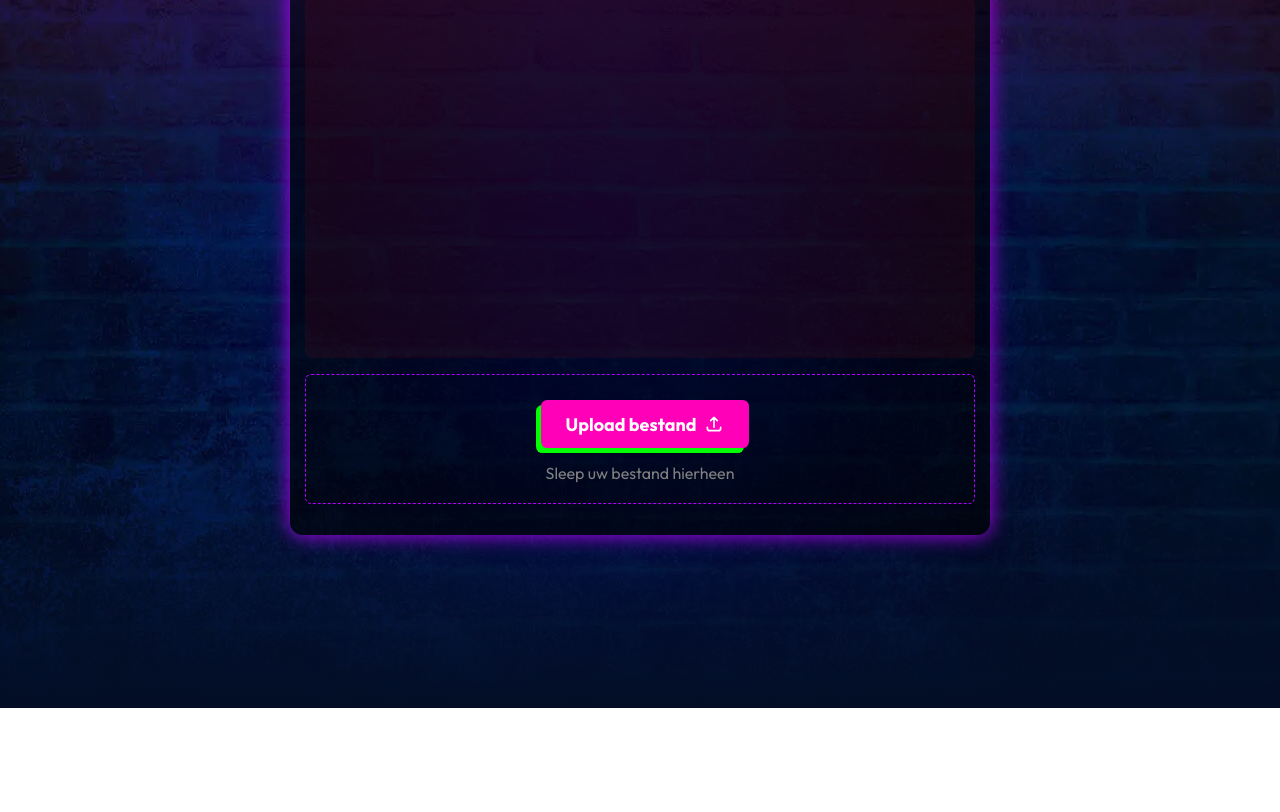
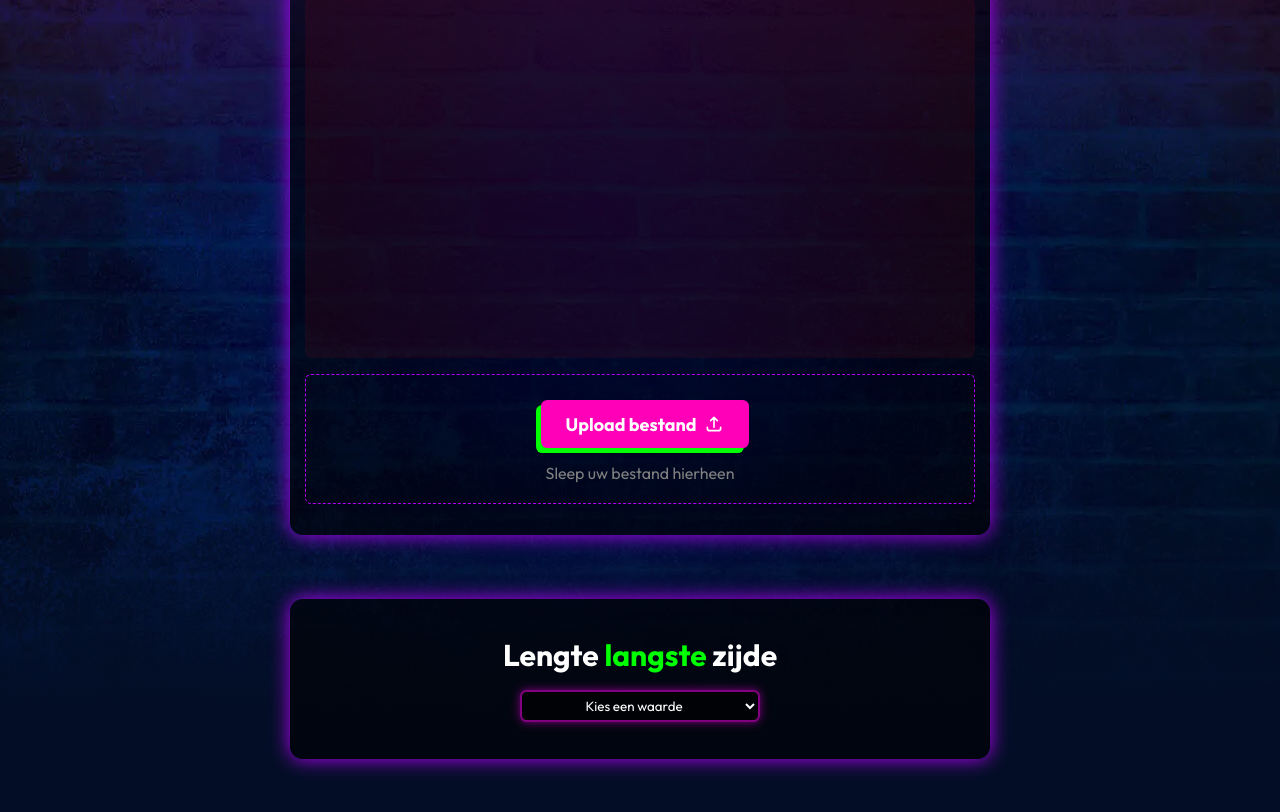
Before and after one commit to 0xRomRom/LedsGoNeonForm, a React (Create React App) app in the folder ledsgoneonform/: page / in a window 1280 px wide. Shown: the part 292-1104 px from the top of the page. Before the commit the page ends 1000 px from the top, so only its background shows below. Built offline with nearby package versions, Linux system fonts and the light colour scheme.

Commit message:
Longest row calculation done

```diff
--- a/ledsgoneonform/src/App.js
+++ b/ledsgoneonform/src/App.js
@@ -4,6 +4,7 @@ import UploadModal from "./components/UploadModal/UploadModal";
 import { useState } from "react";
 import ImageEditor from "./components/ImageEditor/ImageEditor";
 import RequestCalculation from "./components/RequestCalculation/RequestCalculation";
+import LongestRow from "./components/LongestRow/LongestRow";
 
 const App = () => {
   const [isDraggingOver, setIsDraggingOver] = useState(false);
@@ -79,6 +80,7 @@ const App = () => {
               setAspectRatio={setAspectRatio}
             />
           )}
+          <LongestRow />
         </main>
       </div>
     </div>
--- /dev/null
+++ b/ledsgoneonform/src/components/LongestRow/LongestRow.jsx
@@ -0,0 +1,46 @@
+import React, { useState } from "react";
+import stl from "./LongestRow.module.css";
+
+const LongestRow = () => {
+  // State to manage the selected value
+  const [selectedValue, setSelectedValue] = useState("");
+
+  // Function to handle select value change
+  const handleSelectChange = (event) => {
+    setSelectedValue(event.target.value);
+  };
+
+  return (
+    <div className={stl.longestRow}>
+      <h3 className={stl.hero}>
+        Lengte <span className={stl.green}>langste</span> zijde
+      </h3>
+      <select
+        className={stl.longestSelect}
+        value={selectedValue}
+        onChange={handleSelectChange}
+      >
+        <option value="" disabled>
+          Kies een waarde
+        </option>
+        <option value="60cm">60cm</option>
+        <option value="70cm">70cm</option>
+        <option value="80cm">80cm</option>
+        <option value="90cm">90cm</option>
+        <option value="100cm">100cm</option>
+        <option value="120cm">120cm</option>
+        <option value="140cm">140cm</option>
+        <option value="160cm">160cm</option>
+        <option value="180cm">180cm</option>
+        <option value="200cm">200cm</option>
+        <option value="220cm">220cm</option>
+        <option value="240cm">240cm</option>
+        <option value="" disabled>
+          Groter? Geef aan bij opmerkingen
+        </option>
+      </select>
+    </div>
+  );
+};
+
+export default LongestRow;
--- /dev/null
+++ b/ledsgoneonform/src/components/LongestRow/LongestRow.module.css
@@ -0,0 +1,46 @@
+.longestRow {
+  background-color: rgba(0, 0, 0, 0.6);
+  width: 700px;
+  margin-top: 4rem;
+  height: 10rem;
+  border-radius: 0.8rem;
+  padding: 15px;
+  box-shadow: 0px 0px 20px var(--purple);
+  position: relative;
+  display: flex;
+  flex-direction: column;
+  justify-content: center;
+  align-items: center;
+  gap: 0.5rem;
+  z-index: 20;
+}
+
+.hero {
+  color: white;
+  font-size: 30px;
+  user-select: none;
+}
+
+.longestSelect {
+  outline: none;
+  width: 15rem;
+  height: 2rem;
+  border-radius: 0.4rem;
+  margin-top: 0.5rem;
+  background-color: transparent;
+  color: white;
+  background-color: rgba(0, 0, 0, 0.6);
+  text-align: center;
+  border: 2px solid purple;
+  outline: none;
+  box-shadow: 0px 0px 10px purple;
+}
+
+.longestSelect option {
+  color: white;
+  background-color: rgba(0, 0, 0, 0.6);
+}
+
+.green {
+  color: rgb(0, 255, 0);
+}
--- a/ledsgoneonform/src/components/RequestCalculation/RequestCalculation.jsx
+++ b/ledsgoneonform/src/components/RequestCalculation/RequestCalculation.jsx
@@ -1,20 +1,30 @@
 import stl from "./RequestCalculation.module.css";
 import { BsAspectRatio } from "react-icons/bs";
+import { CgExpand } from "react-icons/cg";
+import { useState } from "react";
 
 const RequestCalculation = ({
   setShowRequestModal,
   aspectRatio,
   setAspectRatio,
 }) => {
+  const [noThanks, setNoThanks] = useState(false);
+
+  const handleNoThanks = () => {
+    setNoThanks(true);
+  };
   return (
-    <div className={stl.requestcalculation}>
+    <div className={`${stl.requestcalculation} ${noThanks ? stl.folded : ""}`}>
+      {noThanks && (
+        <CgExpand className={stl.expander} onClick={() => setNoThanks(false)} />
+      )}
       <h3 className={stl.hero}>
         {!aspectRatio && (
           <>
             Wilt u een <span className={stl.green}>prijsschatting</span> maken?
           </>
         )}
-        {aspectRatio && (
+        {aspectRatio && !noThanks && (
           <div className={stl.aspectFlex}>
             <span className={stl.opgeslagen}>Afmetingen opgeslagen</span>
             <span className={stl.verhoudingenSpan}>
@@ -30,10 +40,15 @@ const RequestCalculation = ({
           </div>
         )}
       </h3>
-      {!aspectRatio && (
+      {!aspectRatio && !noThanks && (
         <div className={stl.ctaWrap}>
           <div className={stl.btnBackground}>
-            <button className={`${stl.cta} ${stl.cta2}`}>Nee bedankt</button>
+            <button
+              className={`${stl.cta} ${stl.cta2}`}
+              onClick={handleNoThanks}
+            >
+              Nee bedankt
+            </button>
           </div>
           <div className={stl.btnBackground}>
             <button
--- a/ledsgoneonform/src/components/RequestCalculation/RequestCalculation.module.css
+++ b/ledsgoneonform/src/components/RequestCalculation/RequestCalculation.module.css
@@ -19,12 +19,13 @@
   color: white;
   position: relative;
   top: 0;
-  font-size: 24px;
+  font-size: 30px;
   padding-top: 1rem;
+  user-select: none;
 }
 
 .green {
-  font-size: 24px;
+  font-size: 30px;
   color: rgb(0, 255, 0);
 }
 
@@ -101,7 +102,7 @@
 .berekenOpnieuw {
   position: relative;
   font-size: 14px;
-  top: 2rem;
+  top: 1rem;
   color: gray;
   cursor: pointer;
   transition: all 0.3s ease-in-out;
@@ -117,8 +118,30 @@
   justify-content: center;
   align-items: center;
   gap: 0.5rem;
+  font-size: 34px;
 }
 
 .aspectIcon {
   color: gray;
+  font-size: 30px;
 }
+
+.folded {
+  height: 5rem;
+  padding-bottom: 2rem;
+  position: relative;
+}
+
+.expander {
+  position: absolute;
+  bottom: -9px;
+  font-size: 19px;
+  transform: rotate(135deg);
+  color: rgba(177, 177, 177, 0.6);
+  cursor: pointer;
+  transition: all 0.3s ease-in-out;
+}
+
+.expander:hover {
+  color: white;
+}
--- a/ledsgoneonform/src/components/UploadModal/UploadModal.module.css
+++ b/ledsgoneonform/src/components/UploadModal/UploadModal.module.css
@@ -44,7 +44,6 @@
   justify-content: center;
   align-items: center;
   gap: 5px;
-  padding: 0px 10px;
   margin: 5px 0px;
   pointer-events: initial;
 }
```
